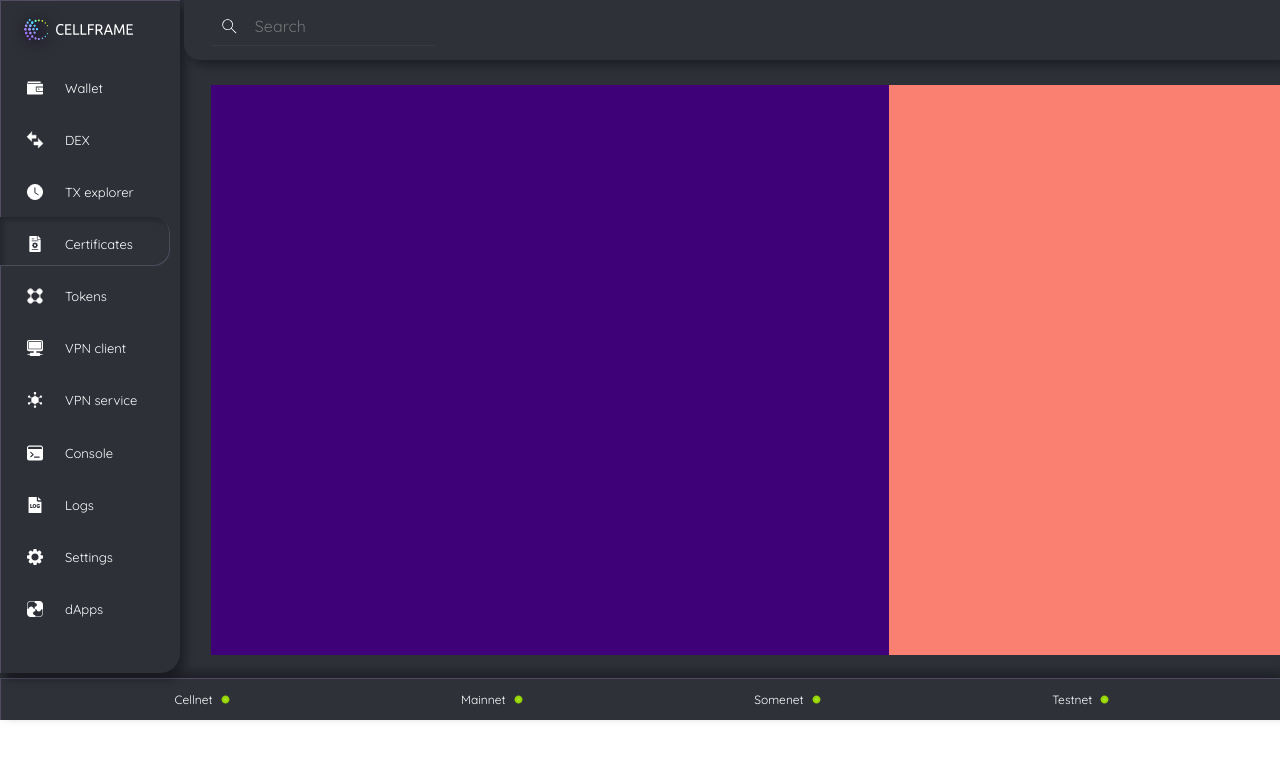
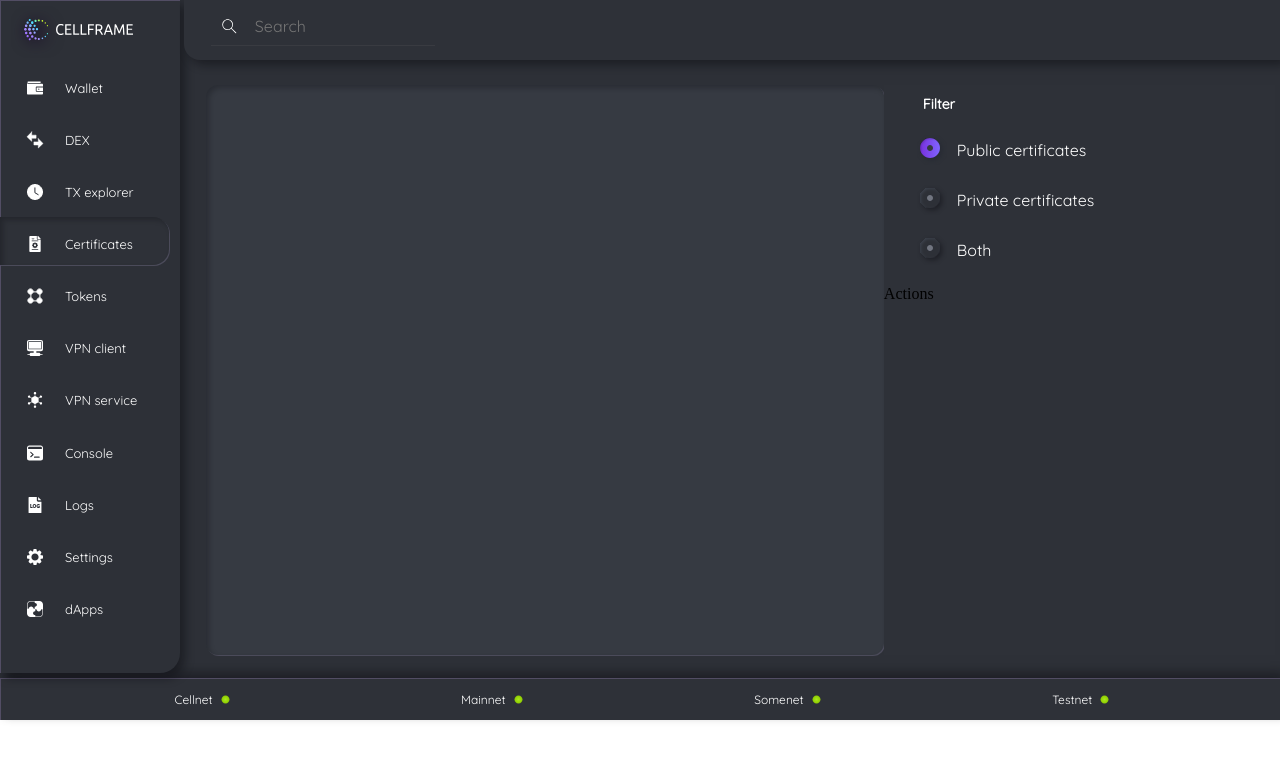
Before and after one commit to PaulRomanov/DEMLABS_test, a Vue app: page /Certificates in a window 1280 px wide. Shown: the top 760 px of the page. Built offline with nearby package versions, Linux system fonts and the light colour scheme.

Commit message:
add radio component

```diff
--- a/src/components/ContentApp.vue
+++ b/src/components/ContentApp.vue
@@ -1,19 +1,24 @@
 <template>
   <div class="exchange_history"></div>
   <div class="wrapper_btns">
-    <div class="wrapper_filter"></div>
-    <div class="wrapper_action"></div>
+    <FilterRadioBtns />
+    <div class="wrapper_action">
+      <div class="title_btn">Actions</div>
+    </div>
   </div>
 </template>
 
 <script>
+import "@/assets/css/main.css";
+import FilterRadioBtns from "./FilterRadioBtns.vue";
 export default {
   name: "ContentApp",
-  created() {},
+  components: {
+    FilterRadioBtns,
+  },
   data() {
     return {};
   },
-  props: {},
   methods: {},
 };
 </script>
@@ -22,13 +27,16 @@ export default {
 .exchange_history {
   width: 678px;
   height: 570px;
-  margin: 25px 0 0 27px;
-  background-color: rgb(62, 1, 120);
+  margin: 25px 0 0 22px;
+  background-color: #363a42;
+  border-radius: 12px;
+  box-shadow: 3px 3px 5px 0px rgba(8, 7, 13, 0.25) inset,
+    1px 1px 0px 0px rgba(107, 102, 126, 0.49);
 }
 .wrapper_btns {
   width: 391px;
   height: 570px;
   margin: 25px 0 0 0;
-  background-color: salmon;
+  background-color: #2e3138;
 }
 </style>
--- /dev/null
+++ b/src/components/FilterRadioBtns.vue
@@ -0,0 +1,99 @@
+<template>
+  <div class="wrapper_filter">
+    <div class="title_btn">Filter</div>
+    <div class="radio-buttons">
+      <label class="radio-button">
+        <input type="radio" name="filter" value="public" v-model="selectedFilter" />
+        <span class="custom-radio">
+          <img src="@/assets/img/radio_btn_active.svg" alt="Public" class="active-icon" />
+          <img src="@/assets/img/radio_btn.svg" alt="Public" class="inactive-icon" />
+        </span>
+        <span class="title_radio">Public certificates</span>
+      </label>
+
+      <label class="radio-button">
+        <input type="radio" name="filter" value="private" v-model="selectedFilter" />
+        <span class="custom-radio">
+          <img src="@/assets/img/radio_btn_active.svg" alt="Public" class="active-icon" />
+          <img src="@/assets/img/radio_btn.svg" alt="Public" class="inactive-icon" />
+        </span>
+        <span class="title_radio">Private certificates</span>
+      </label>
+
+      <label class="radio-button">
+        <input type="radio" name="filter" value="both" v-model="selectedFilter" />
+        <span class="custom-radio">
+          <img src="@/assets/img/radio_btn_active.svg" alt="Public" class="active-icon" />
+          <img src="@/assets/img/radio_btn.svg" alt="Public" class="inactive-icon" />
+        </span>
+        <span class="title_radio">Both</span>
+      </label>
+    </div>
+  </div>
+</template>
+
+<script>
+import "@/assets/css/main.css";
+
+export default {
+  name: "FilterRadioBtns",
+  created() {},
+  data() {
+    return {
+      selectedFilter: "public",
+    };
+  },
+  props: {},
+  methods: {},
+};
+</script>
+
+<style scoped>
+.wrapper_filter {
+  margin: 8px 0 0 33px;
+}
+.title_btn {
+  color: #fff;
+  font-family: "Quicksand";
+  font-size: 14px;
+  font-style: normal;
+  font-weight: 700;
+  margin: 10px 0 22px 6px;
+}
+.radio-button {
+  display: flex;
+  margin: 0 0 20px 0;
+  align-items: center;
+}
+.radio-button input {
+  display: none;
+}
+
+.radio-button .custom-radio {
+  display: flex;
+  align-items: center;
+  cursor: pointer;
+}
+
+.custom-radio .active-icon {
+  display: none;
+}
+
+.custom-radio {
+  margin: 0 10px 0 0;
+}
+.radio-button input:checked + .custom-radio .active-icon {
+  display: inline;
+}
+
+.radio-button input:checked + .custom-radio .inactive-icon {
+  display: none;
+}
+.title_radio {
+  color: #fff;
+  font-family: "Quicksand";
+  font-size: 16px;
+  font-style: normal;
+  font-weight: 400;
+}
+</style>
```
Also changed, not shown: src/assets/img/radio_btn.svg (added), src/assets/img/radio_btn_active.svg (added).
